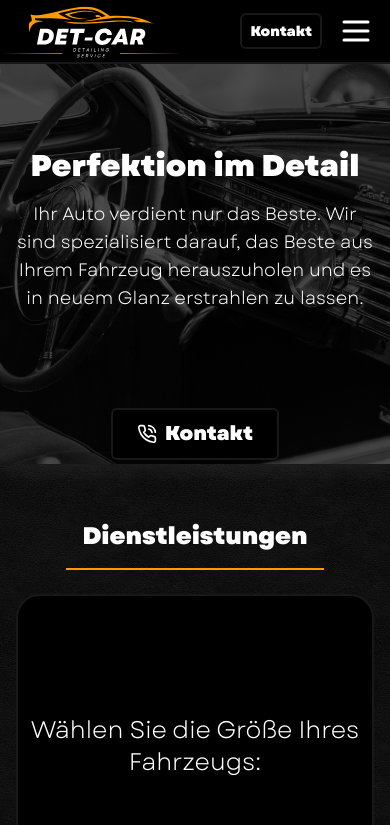
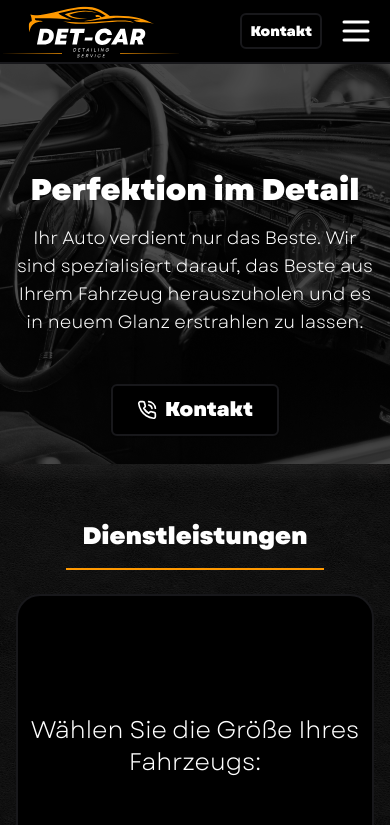
Before and after one commit to det-car/detcar-web, a React (Vite) app: page / in a window 390 px wide. Shown: the top 825 px of the page. Built offline with nearby package versions, Linux system fonts and the light colour scheme.

Commit message:
improve hero

```diff
--- a/src/components/sections/hero/Hero.tsx
+++ b/src/components/sections/hero/Hero.tsx
@@ -15,7 +15,7 @@ const Hero: React.FC = () => {
         <h1 className="mb-4 mt-36 text-3xl font-bold md:text-4xl">
           Perfektion im Detail
         </h1>
-        <p className="mb-24 max-w-[800px] text-lg md:text-2xl">
+        <p className="mb-12 max-w-[800px] text-lg md:mb-24 md:text-2xl">
           Ihr Auto verdient nur das Beste. Wir sind spezialisiert darauf, das
           Beste aus Ihrem Fahrzeug herauszuholen und es in neuem Glanz
           erstrahlen zu lassen.
```
